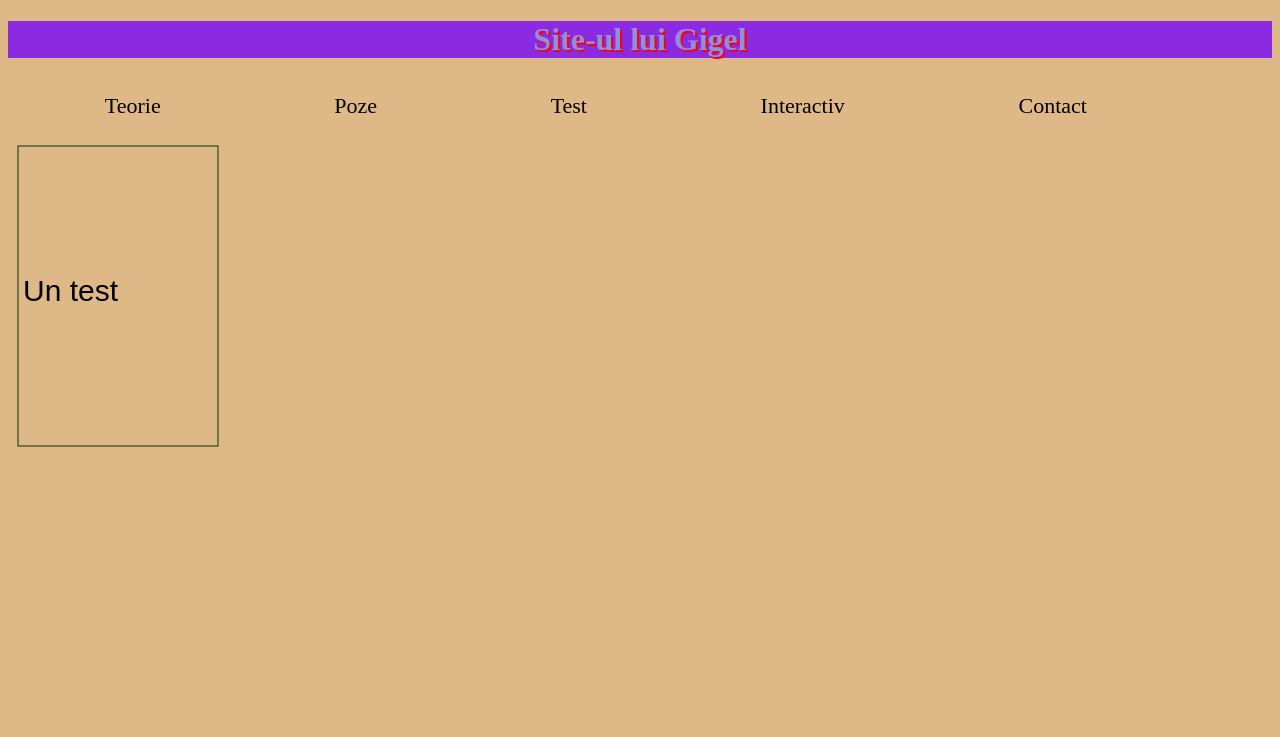
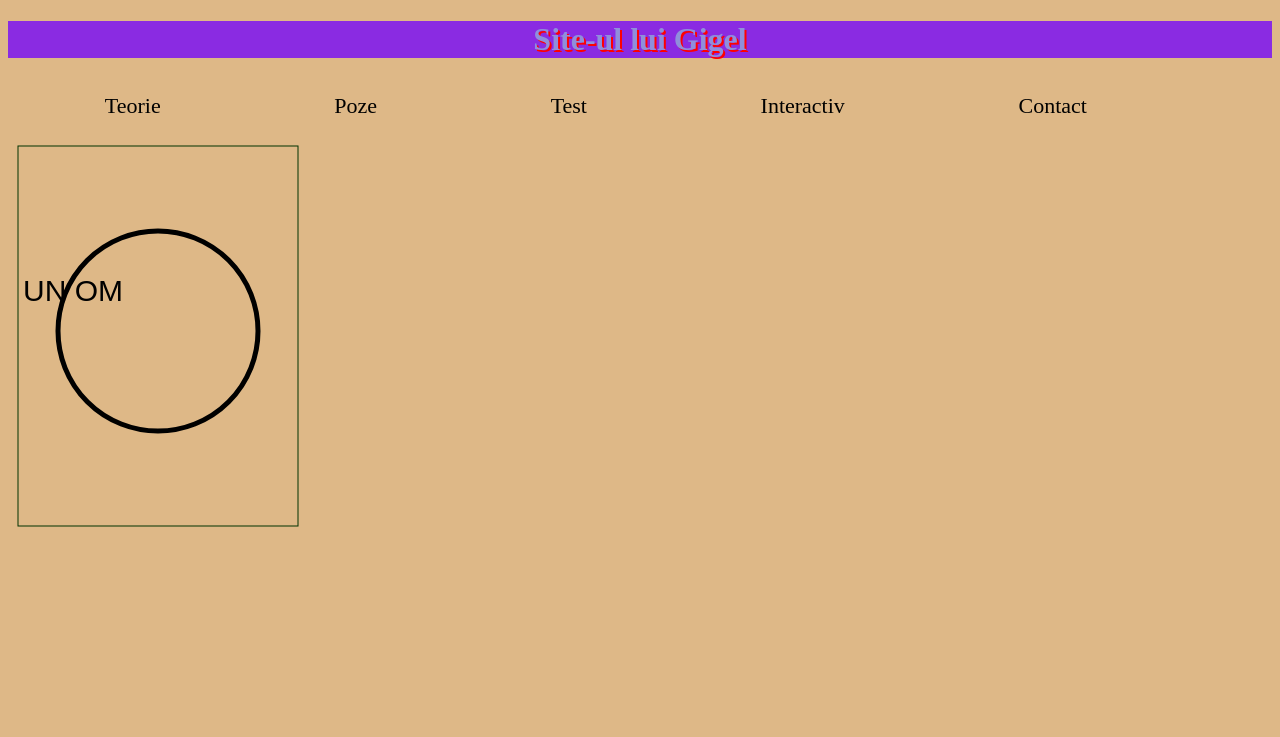
Before and after one commit to ionutantonesei/ElectroIon, a plain HTML site: page interactiv.html in a window 1280 px wide. Drawn offline with Linux system fonts and the light colour scheme; a web font is replaced by a local one.

Commit message:
Modificari canvas

```diff
--- a/interactiv.html
+++ b/interactiv.html
@@ -61,7 +61,7 @@
    ng-model="model"
    >
 </tm1-ui-dbr>
-<canvas id = "interactiv" width="600" height="600"></canvas>
+<canvas id = "interactiv" width="300" height="400"></canvas>
 <script src = "sources/canvas.js"></script>
 </body>
 </html>
--- a/sources/canvas.js
+++ b/sources/canvas.js
@@ -1,9 +1,17 @@
 const canvas = document.getElementById('interactiv');
 const ctx = interactiv.getContext('2d');
 
+ctx.beginPath();
+ctx.lineWidth = 5;
+const centru_X = 150;
+const centru_Y = 200;
+ctx.arc(centru_X,centru_Y,100,0,Math.PI*2);
+ctx.stroke();
+
+ctx.lineWidth = 1;
 ctx.strokeStyle = "hsl(120, 100%, 10%)";
-ctx.strokeRect (10,15,200,300);
+ctx.strokeRect (10,15,280,380);
 
 ctx.fillStyle = 'black';
 ctx.font = '30px Arial';
-ctx.fillText ('Un test' , 15 , 170);
+ctx.fillText ('UN OM' , 15 , 170);
```
